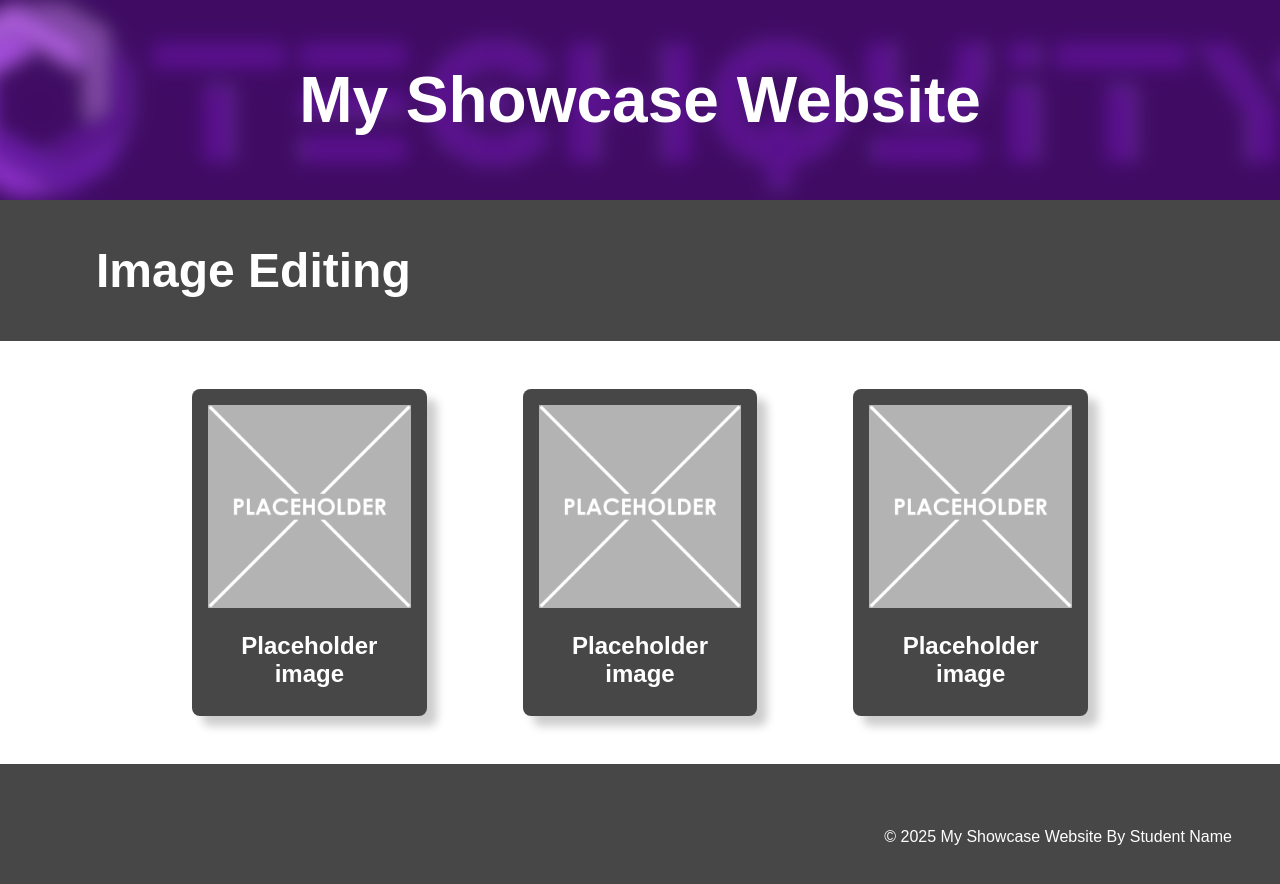
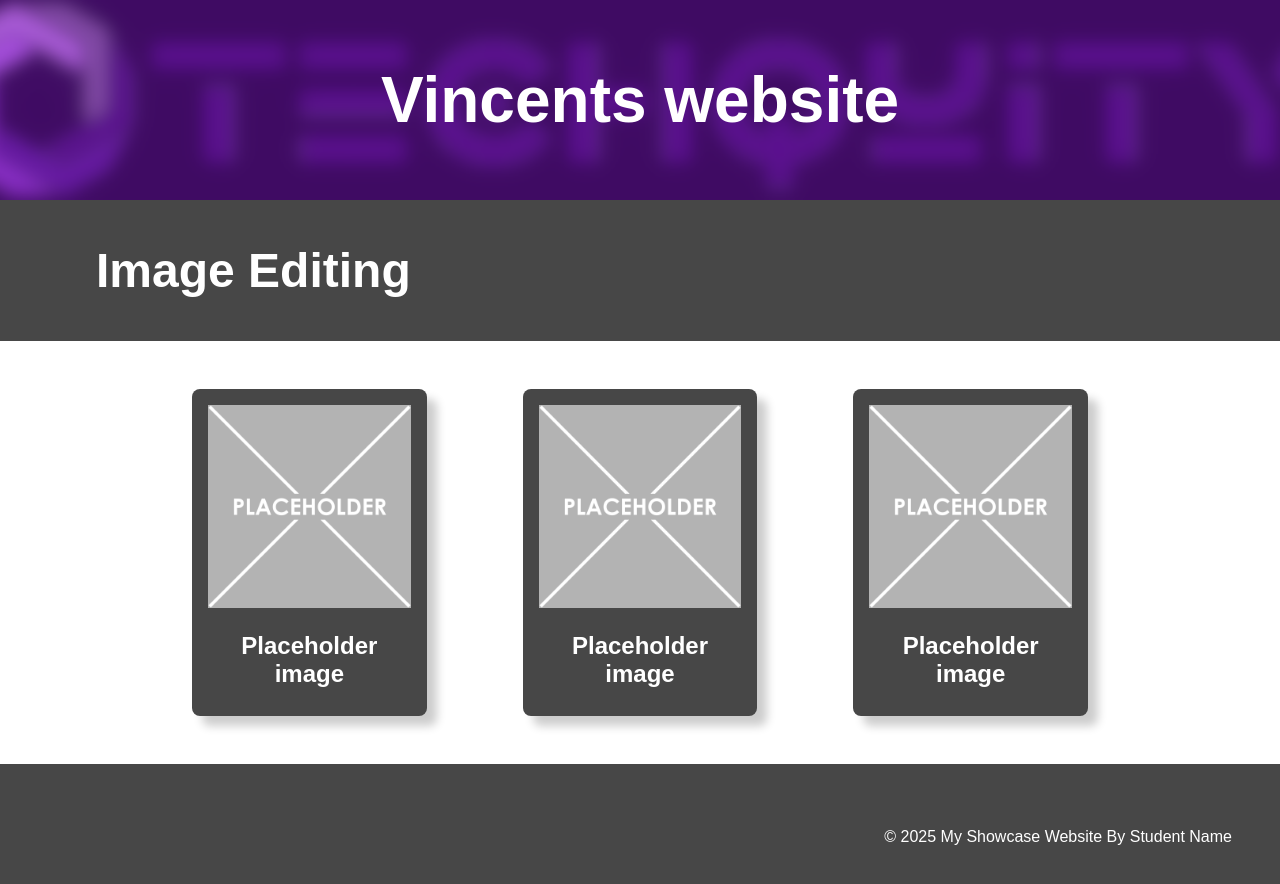
Before and after one commit to VincentTonga/MyYear10Website, a plain HTML site: page index.html in a window 1280 px wide. Drawn offline with Linux system fonts and the light colour scheme.

Commit message:
changed hero text

```diff
--- a/index.html
+++ b/index.html
@@ -12,7 +12,7 @@
 
     <!-- The Hero Section -------------------------------------------------------------------------------------- -->
     <section class="hero">
-        <div class="hero-text">My Showcase Website</div>
+        <div class="hero-text">Vincents website</div>
     </section>
 
 <!-- Topic one ------------------------------------------------------------------------------------------------- -->
```
